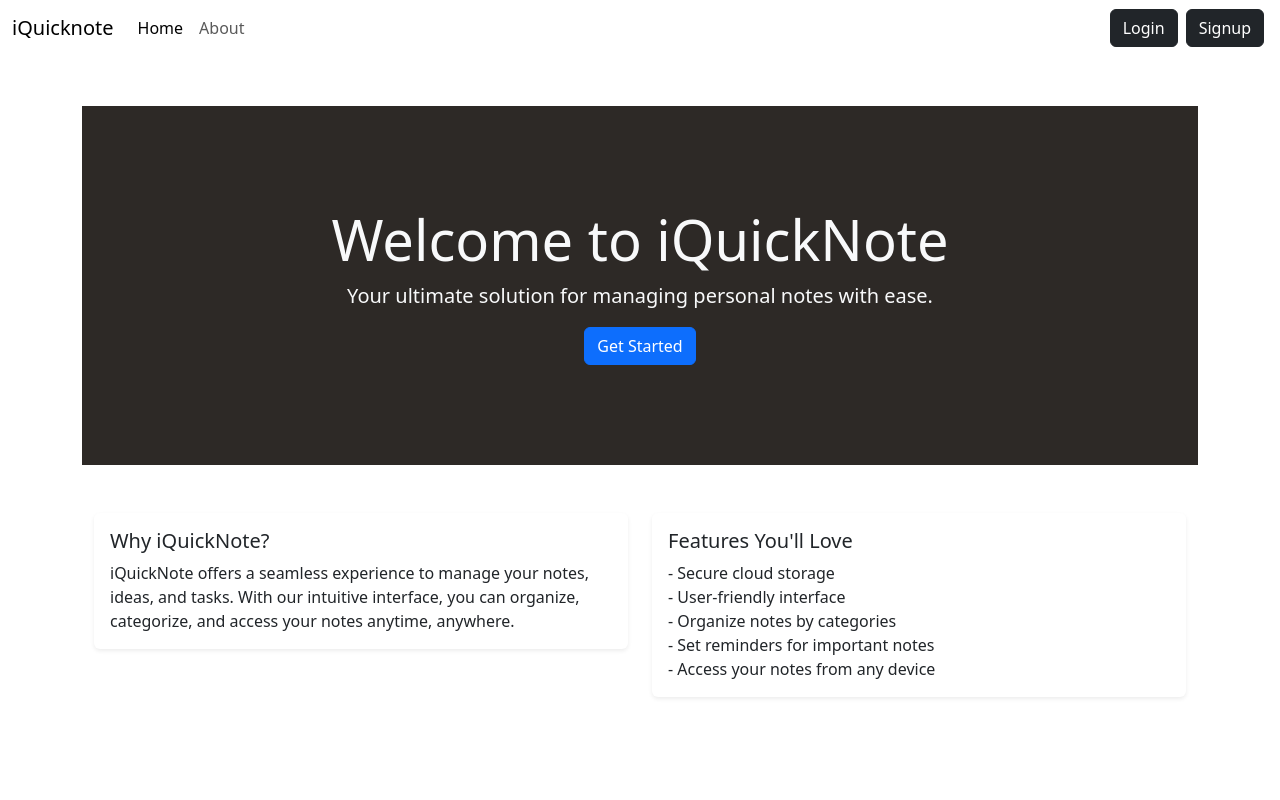
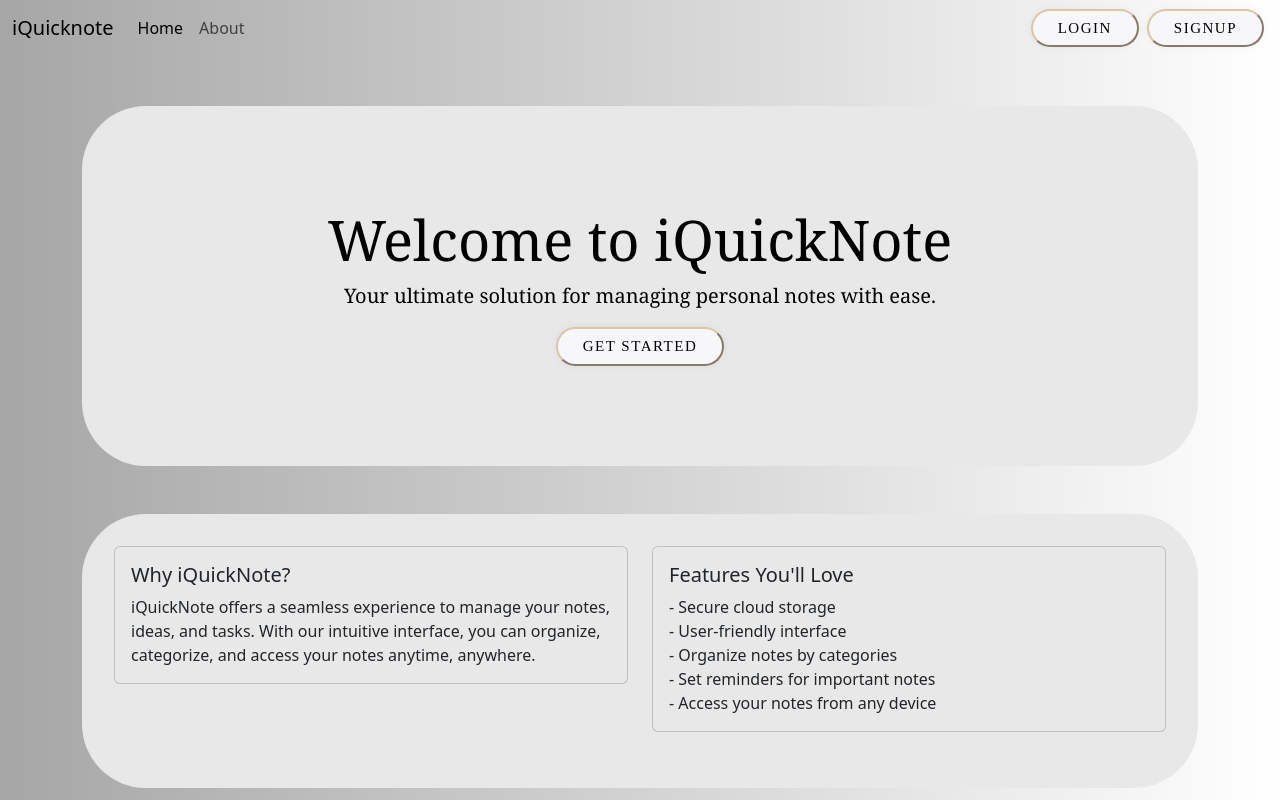
Before and after one commit to rakhidesale/iQuickNotebook, a React (Create React App) app: page / in a window 1280 px wide. Built offline with nearby package versions, Linux system fonts and the light colour scheme.

Commit message:
"Updated CSS styles and layout for App, Home, Login, Navbar, and Signup components; added background video and button styles; modified form and card elements."

```diff
--- a/src/App.css
+++ b/src/App.css
@@ -1,5 +1,13 @@
 .App {
   text-align: center;
+}
+
+body {
+  margin: 0;
+  padding: 0;
+  background: linear-gradient(90deg, #a6a6a6, #ffffff);
+  min-height: 100vh;
+  font-family: 'cursive';
 }
 
 .App-logo {
--- a/src/App.js
+++ b/src/App.js
@@ -10,7 +10,7 @@ import Login from "./components/Login";
 import Signup from "./components/Signup";
 import Notes from "./components/Notes";
 import 'bootstrap/dist/css/bootstrap.min.css';
-
+import '../src/styles/Button_style.css'
 
 function App() {
   const [alert, setAlert] = useState(null);
--- a/src/components/AddNote.js
+++ b/src/components/AddNote.js
@@ -35,7 +35,7 @@ const AddNote = (props) => {
                     <input type="text" className="form-control" id="tag" name="tag" value={note.tag} onChange={onChange} minLength={5} required />
                 </div>
 
-                <button disabled={note.title.length<5 || note.description.length<5} type="submit" className="btn btn-primary" onClick={handleClick}>Add Note</button>
+                <button disabled={note.title.length<5 || note.description.length<5} type="submit" className="button" onClick={handleClick} style={{color : "#a9a9a9"}}>Add Note</button>
             </form>
         </div>
     )
--- a/src/components/Home.js
+++ b/src/components/Home.js
@@ -1,25 +1,23 @@
 import React from 'react';
-import { Container, Row, Col, Card, Button } from 'react-bootstrap';
+import { Container, Row, Col, Card} from 'react-bootstrap';
 
 const Home = () => {
   const isAuthenticated = localStorage.getItem('token') !== null || sessionStorage.getItem('token') !== null;
 
   return (
     <div>
-      {/* Hero Section */}
-      <div className="hero-section text-center text-light" style={{ backgroundColor: '#2D2926', padding: '100px 0' }}>
+      <div className="hero-section text-center text-light" style={{ background: '#e8e8e8', padding: '100px 0', borderRadius: '4rem', boxShadow: 'hsl(261, 38%, 39%)' }}>
         <Container>
-          <h1 className="display-4">Welcome to iQuickNote</h1>
-          <p className="lead">Your ultimate solution for managing personal notes with ease.</p>
-          {!isAuthenticated && <Button variant="primary" href="/signup">Get Started</Button>}
+          <h1 className="display-4" style={{color: 'black', fontWeight: '500', fontFamily: 'Georgia, serif'}}>Welcome to iQuickNote</h1>
+          <p className="lead mt-2" style={{color: 'black',fontFamily: 'Georgia, serif'}}>Your ultimate solution for managing personal notes with ease.</p>
+          {!isAuthenticated && <button onClick={() => window.location.href = '/signup'}>Get Started</button>}
         </Container>
       </div>
 
-      {/* Introduction Section */}
-      <Container className="my-5">
+      <Container className="my-5" style={{background: '#e8e8e8', padding: '2rem', borderRadius: '4rem', boxShadow: 'hsl(261, 38%, 39%)' }}>
         <Row>
           <Col md={6} className="mb-4">
-            <Card className="shadow-sm border-0">
+            <Card style={{background: '#e8e8e8', boxShadow: 'hsl(261, 38%, 39%)'}}>
               <Card.Body>
                 <Card.Title>Why iQuickNote?</Card.Title>
                 <Card.Text>
@@ -28,11 +26,11 @@ const Home = () => {
               </Card.Body>
             </Card>
           </Col>
-          <Col md={6} className="mb-4">
-            <Card className="shadow-sm border-0">
+          <Col md={6} className="mb-4" >
+            <Card style={{background: '#e8e8e8', boxShadow: 'hsl(261, 38%, 39%)'}}>
               <Card.Body>
                 <Card.Title>Features You'll Love</Card.Title>
-                <Card.Text>
+                <Card.Text variant="flush">
                   - Secure cloud storage<br/>
                   - User-friendly interface<br/>
                   - Organize notes by categories<br/>
--- a/src/components/Login.js
+++ b/src/components/Login.js
@@ -25,7 +25,7 @@ const Login = (props) => {
                 sessionStorage.setItem('token', json.authtoken);
             }
             props.showAlert("Login Successful", "success");
-            navigate("/");
+            navigate("/notes");
         } else {
             props.showAlert("Invalid Credentials", "danger");
         }
@@ -43,7 +43,7 @@ const Login = (props) => {
         <div className="container mt-3 mb-4">
             <div className="row justify-content-center">
                 <div className="col-md-6 col-lg-4">
-                    <div className="card p-4" style={{background: 'white', padding: '2rem', borderRadius: '4rem', boxShadow: '6px  6px 30px rgba(0,0,0,1)' }}>
+                    <div className="card p-4" style={{background: '#e8e8e8', padding: '2rem', borderRadius: '4rem', boxShadow: 'hsl(261, 38%, 39%)' }}>
                         <div className="text-center mt-3 mb-3">
                             <img src={loginImage} alt="Login Illustration" style={{ width: '40%', height: 'auto' }} />
                         </div>
@@ -85,7 +85,7 @@ const Login = (props) => {
                                     <label className="form-check-label" htmlFor="rememberMe"> Remember me</label>
                                 </div>
                             </div>
-                            <button type="submit" className="btn btn-primary w-100">Login</button>
+                            <button type="submit" className="button w-100" style={{ padding: '17px 40px' }}>Login</button>
                         </form>
                         <div className="text-center mt-3">
                             <span>Don't have an account? <Link to="/Signup" className="text-decoration-none">Register</Link></span>
--- a/src/components/Navbar.js
+++ b/src/components/Navbar.js
@@ -17,41 +17,54 @@ const Navbar = () => {
         setTimeout(() => {
             setVideoVisible(false);
             navigate('/');
-        }, 3000);
+        }, 2500);
     };
 
     return (
         <>
-            <nav className="navbar navbar-expand-lg navbar-white bg-white">
+            <nav className="navbar navbar-expand-lg">
                 <div className="container-fluid">
-                    <Link className="navbar-brand" to="/backgroundvideo" onClick={handleLogoClick}>
+                    <Link className="navbar-brand" to="/" onClick={handleLogoClick}>
                         iQuicknote
                     </Link>
-                    <button className="navbar-toggler" type="button" data-bs-toggle="collapse" data-bs-target="#navbarSupportedContent" aria-controls="navbarSupportedContent" aria-expanded="false" aria-label="Toggle navigation">
+                    <button
+                        className="navbar-toggler"
+                        type="button"
+                        data-bs-toggle="collapse"
+                        data-bs-target="#navbarSupportedContent"
+                        aria-controls="navbarSupportedContent"
+                        aria-expanded="false"
+                        aria-label="Toggle navigation"
+                    >
                         <span className="navbar-toggler-icon"></span>
                     </button>
                     <div className="collapse navbar-collapse" id="navbarSupportedContent">
                         <ul className="navbar-nav me-auto mb-2 mb-lg-0">
+                            {!localStorage.getItem('token') ? (
+                                <>
                                     <li className="nav-item">
                                         <Link className={`nav-link ${location.pathname === "/" ? "active" : ""}`} aria-current="page" to="/">Home</Link>
                                     </li>
                                     <li className="nav-item">
                                         <Link className={`nav-link ${location.pathname === "/about" ? "active" : ""}`} to="/about">About</Link>
                                     </li>
-                            {localStorage.getItem('token') && (
+                                </>
+                            ) : (
                                 <li className="nav-item">
                                     <Link className={`nav-link ${location.pathname === "/notes" ? "active" : ""}`} to="/notes">Notes</Link>
                                 </li>
                             )}
                         </ul>
+                        <form className="d-flex">
                             {!localStorage.getItem('token') ? (
-                            <form className="d-flex">
-                                <Link className="btn btn-dark mx-1" to="/login" role="button">Login</Link>
-                                <Link className="btn btn-dark mx-1" to="/signup" role="button">Signup</Link>
+                            <>
+                                <Link to="/login"><button className="button mx-1">Login</button></Link>
+                                <Link to="/signup"><button className="button mx-1">Signup</button></Link>
+                            </>
+                            ) : (
+                                <button onClick={handleLogout} className="button">Logout</button>
+                            )}
                         </form>
-                        ) : (
-                            <button onClick={handleLogout} className="btn btn-primary">Logout</button>
-                        )}
                     </div>
                 </div>
             </nav>
@@ -64,7 +77,6 @@ const Navbar = () => {
                     </video>
                 </div>
             )}
-
         </>
     );
 };
--- a/src/components/Signup.js
+++ b/src/components/Signup.js
@@ -47,7 +47,7 @@ const Signup = (props) => {
         <div className="container mt-3 mb-4">
             <div className="row justify-content-center">
                 <div className="col-md-6 col-lg-5">
-                    <div className="card p-4" style={{background: 'white', padding: '2rem', borderRadius: '4rem', boxShadow: '6px  6px 30px rgba(0,0,0,1)' }}>
+                    <div className="card p-4" style={{background: '#e8e8e8', padding: '2rem', borderRadius: '4rem', boxShadow: 'hsl(261, 38%, 39%)' }}>
                         <div className="text-center mt-3 mb-3">
                             <img src={signupImage} alt="Signup Illustration" style={{ width: '35%', height: 'auto' }} />
                         </div>
@@ -107,7 +107,7 @@ const Signup = (props) => {
                                 />
                                 {errors.cpassword && <div className="invalid-feedback">{errors.cpassword}</div>}
                             </div>
-                            <button type="submit" className="btn btn-primary w-100">Submit</button>
+                            <button type="submit" className="button w-100" style={{ padding: '17px 40px' }}>Submit</button>
                         </form>
                         <div className="text-center mt-3">
                             <span>Already registered? <Link to="/Login" className="text-decoration-none">Login here</Link></span>
--- /dev/null
+++ b/src/styles/Button_style.css
@@ -0,0 +1,31 @@
+button {
+    /*padding: 17px 40px;*/
+    padding: 6px 25px;
+    border-radius: 50px;
+    cursor: pointer;
+    border: 1;
+    border-color:rgb(219, 198, 170);
+    background-color: rgb(247, 246, 249);
+    box-shadow: rgb(0 0 0 / 5%) 0 0 8px;
+    letter-spacing: 1.5px;
+    text-transform: uppercase;
+    font-size: 15px;
+    font-family: cursive;
+    transition: all 0.5s ease;
+  }
+
+  button:hover {
+    letter-spacing: 3px;
+    background-color: hsl(261, 38%, 39%);
+    color: hsl(0, 0%, 100%);
+    box-shadow: rgb(111, 86, 159) 0px 7px 29px 0px;
+  }
+
+  button:active {
+    letter-spacing: 3px;
+    background-color: hsl(261deg 80% 48%);
+    color: hsl(0, 0%, 100%);
+    box-shadow: rgb(111, 86, 159) 0px 7px 29px 0px;
+    transform: translateY(10px);
+    transition: 100ms;
+  }
```
Also changed, not shown: 1 other file (tests, documents, lock files or other folders). Lines whose indentation alone changed are shown as unchanged.
